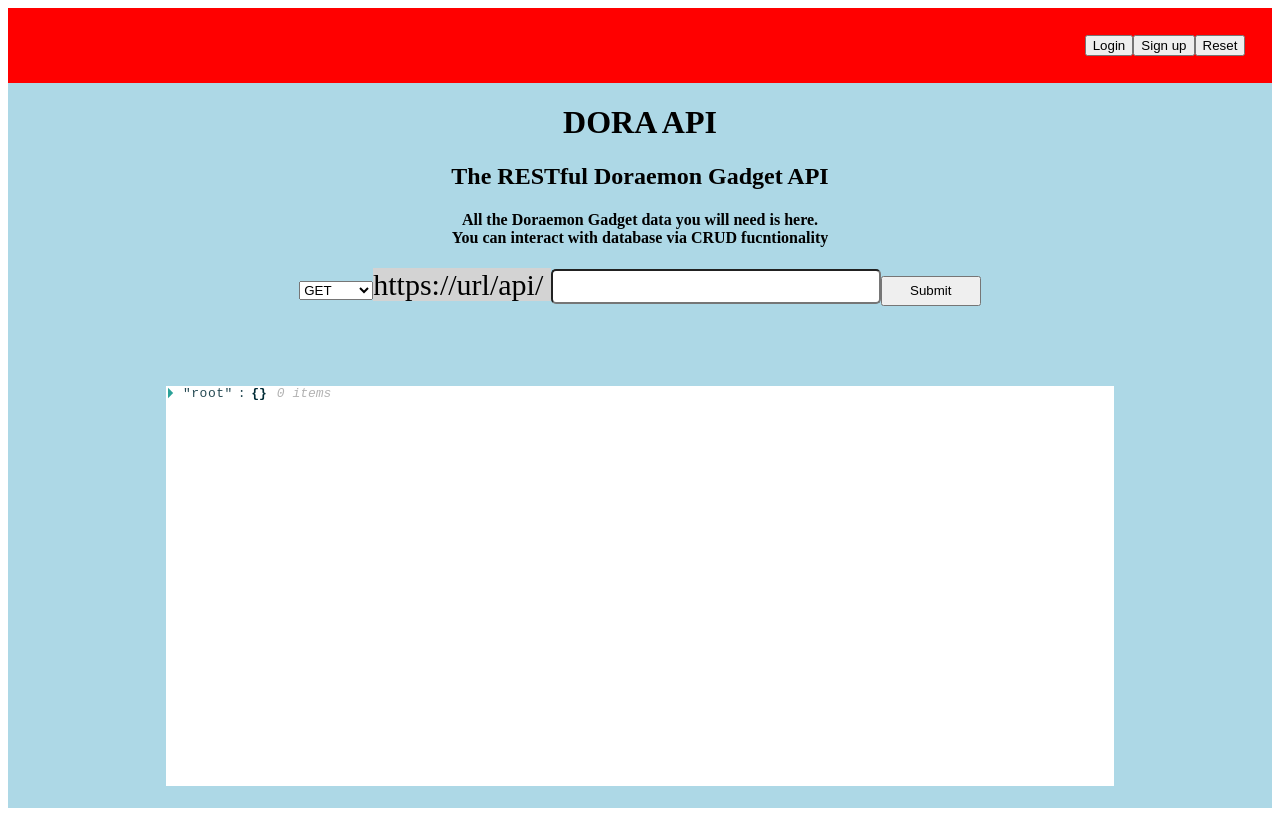
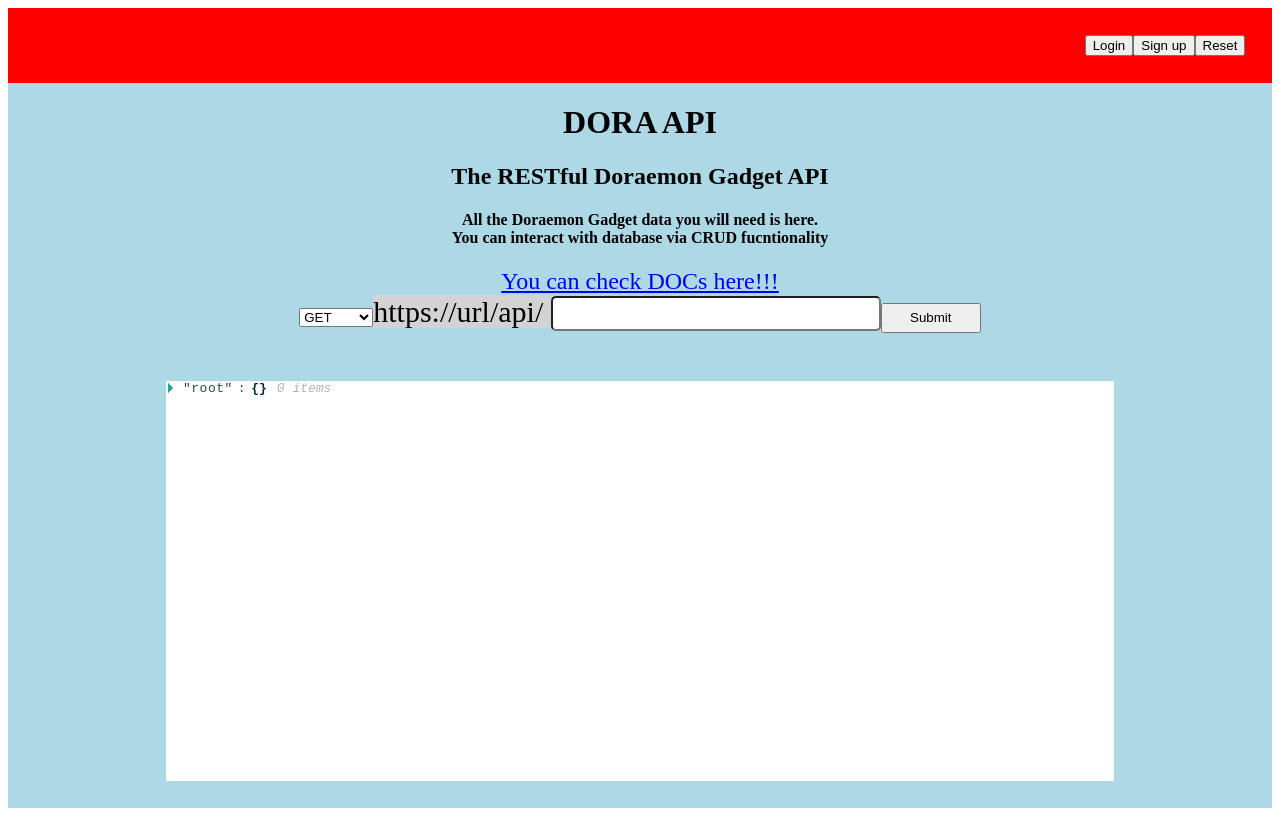
Before and after one commit to FumiKimura/ccp2-sprint.solo-api, a React (Create React App) app in the folder src-frontend/: page / in a window 1280 px wide. Built offline with nearby package versions, Linux system fonts and the light colour scheme.

Commit message:
Clean up

```diff
--- a/src-frontend/src/App.css
+++ b/src-frontend/src/App.css
@@ -19,7 +19,7 @@
 }
 
 .jsonViewContainer {
-    margin: 4em auto;
+    margin: 2em auto;
     padding: 1em;
     width: 75%;
 }
@@ -30,3 +30,7 @@
     height: 50vh;
     background-color: white;
 }
+
+.docLink {
+    font-size: 24px;
+}
--- a/src-frontend/src/App.tsx
+++ b/src-frontend/src/App.tsx
@@ -72,6 +72,7 @@
       <h4>All the Doraemon Gadget data you will need is here.<br />
       You can interact with database via CRUD fucntionality
       </h4>
+      <a className="docLink" href="https://github.com/FumiKimura/ccp2-sprint.solo-api">You can check DOCs here!!!</a>
       <form onSubmit={handleSubmit}>
         <select onChange={handleRequestChange}>
             <option value="GET">GET</option>
```
